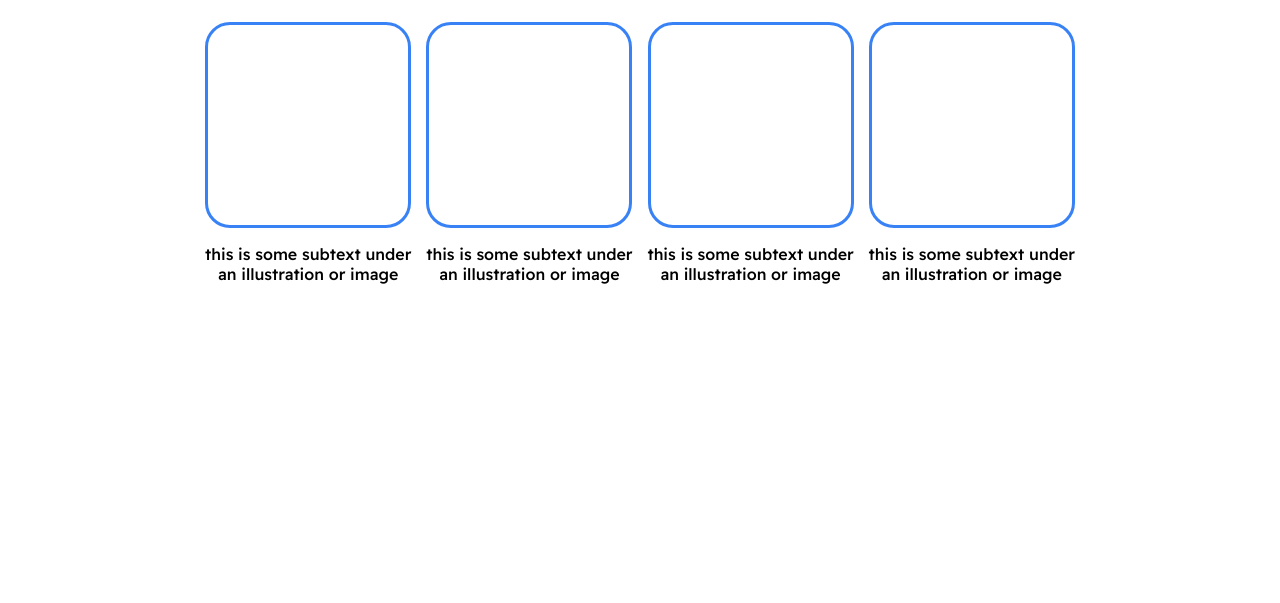
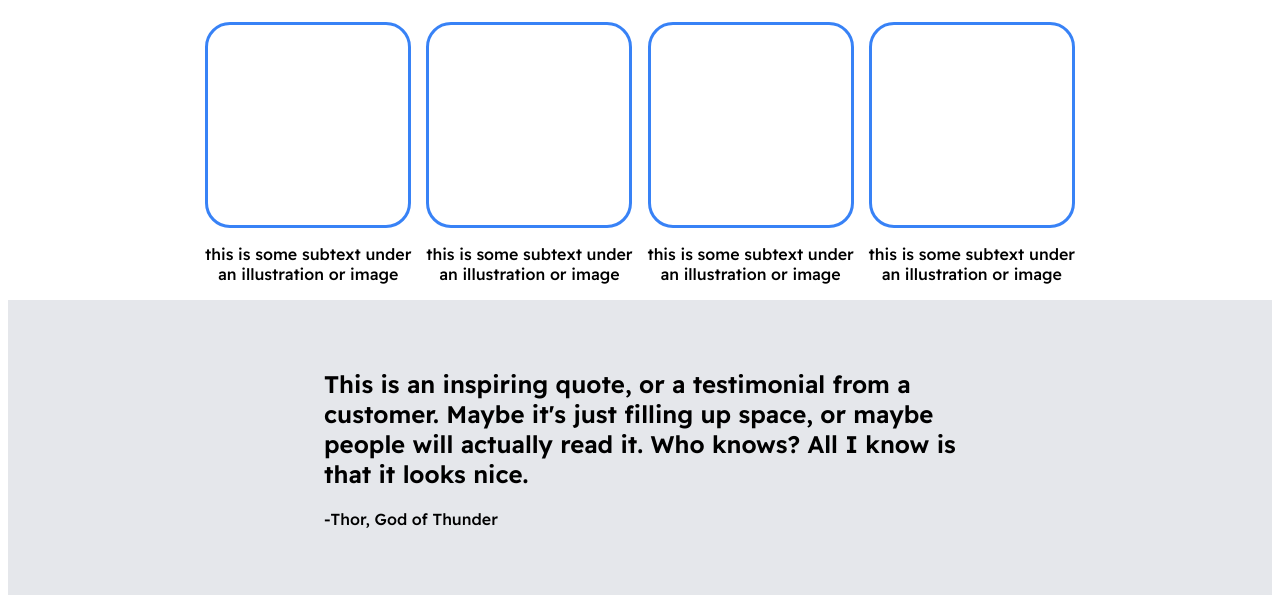
Before and after one commit to SuperMario229/landing-page, a plain HTML site: page index.html in a window 1280 px wide. Shown: the part 667-1270 px from the top of the page. Before the commit the page ends 975 px from the top, so only its background shows below. Drawn offline with Linux system fonts and the light colour scheme.

Commit message:
finish third section

```diff
--- a/index.html
+++ b/index.html
@@ -56,5 +56,13 @@
         </div>
 
     </div>
+
+    <div class="third-section">
+        <div class="quote">
+            <h2>This is an inspiring quote, or a testimonial from a customer. Maybe it's just filling up space, or maybe people will actually read it. Who knows? All I know is that it looks nice.</h2>
+            <p>-Thor, God of Thunder</p>
+        </div>
+
+    </div>
 </body>
 </html>
--- a/style.css
+++ b/style.css
@@ -120,3 +120,14 @@
     flex: 1;
 	flex-direction: column;
 }
+
+.third-section {
+    background: #E5E7EB;
+}
+
+.quote {
+    width: 50%;
+    margin: auto;
+    padding-top: 50px;
+    padding-bottom: 50px;
+}
```
